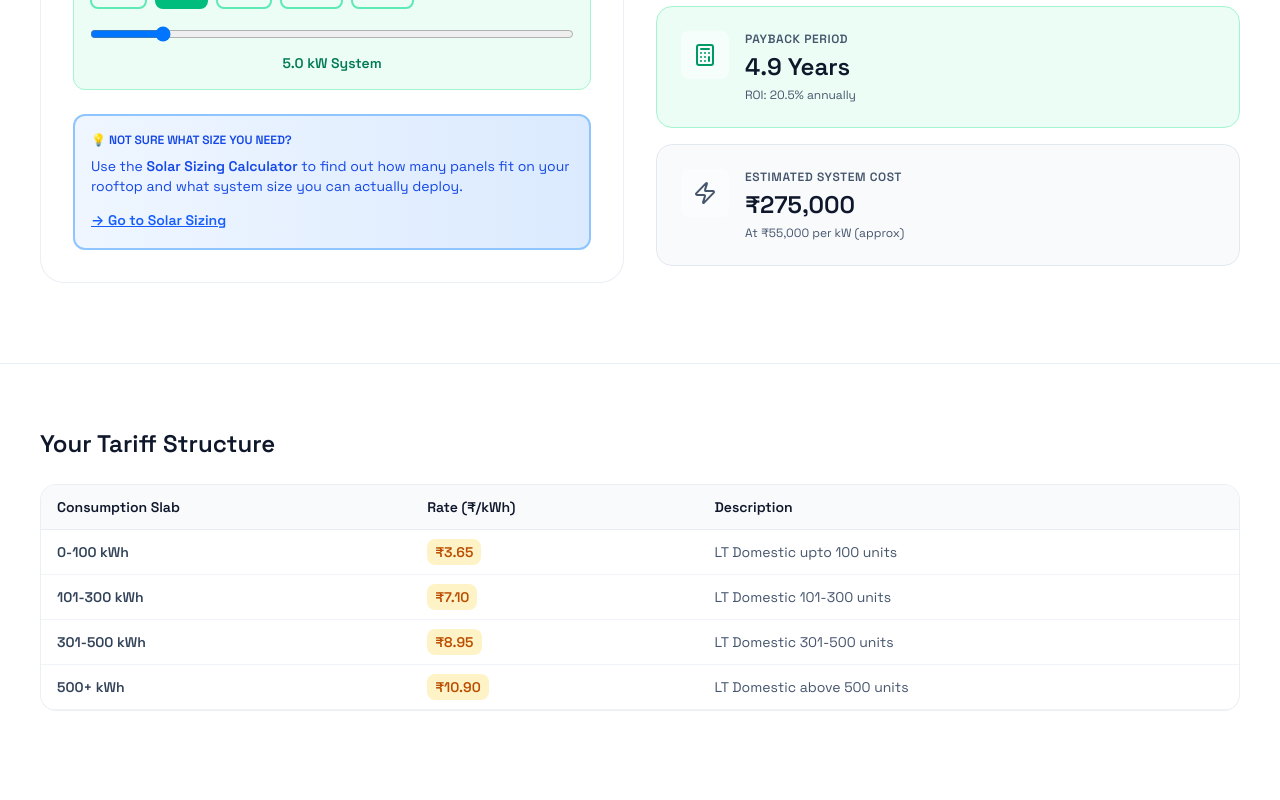
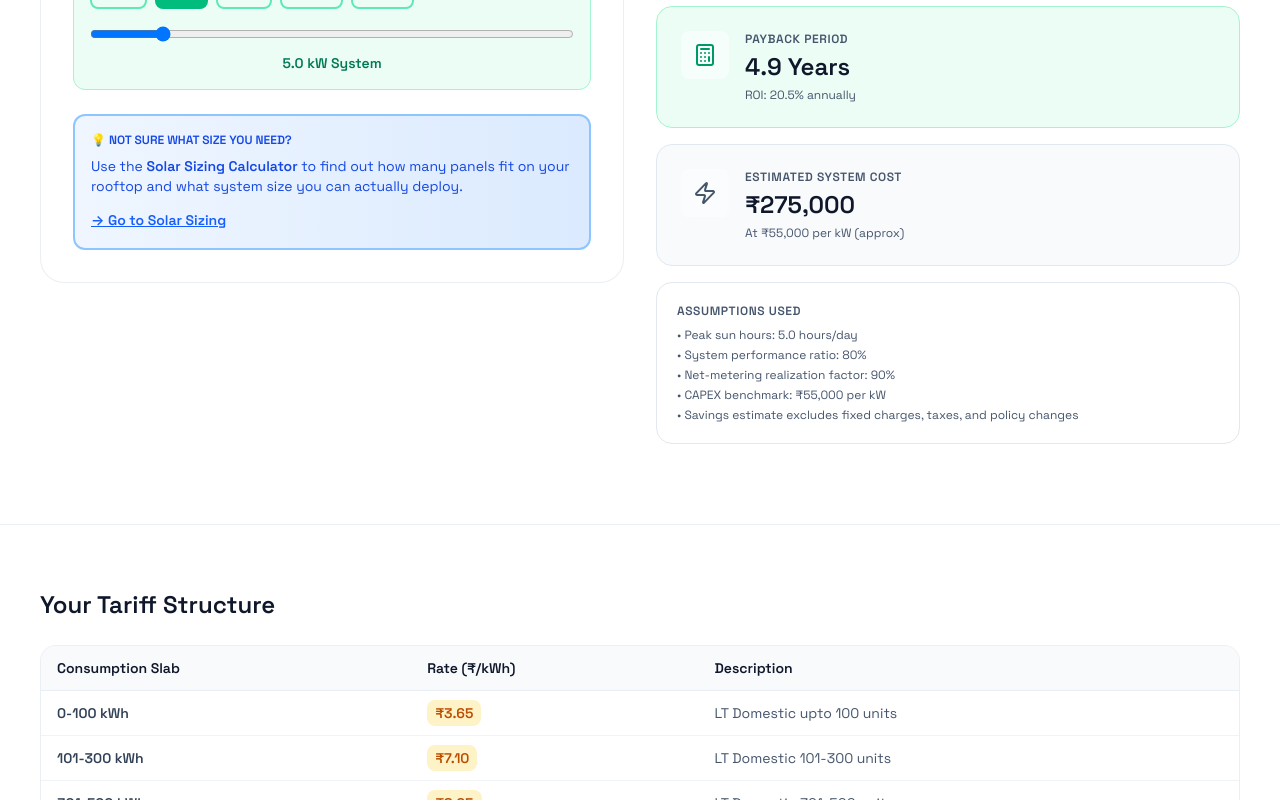
Before and after one commit to sooryx-eng/Sooryx_Live, a Next.js app: page /calculator in a window 1280 px wide. Shown: the part 959-1759 px from the top of the page. Built offline with nearby package versions, Linux system fonts and the light colour scheme.

Commit message:
Add assumptions panel to calculator for transparency

```diff
--- a/app/calculator/page.tsx
+++ b/app/calculator/page.tsx
@@ -558,6 +558,25 @@ export default function SolarCalculator() {
               bgColor="bg-slate-50"
               borderColor="border-slate-200"
             />
+
+            {/* Assumptions */}
+            <motion.div
+              initial={{ opacity: 0, y: 10 }}
+              animate={{ opacity: 1, y: 0 }}
+              transition={{ delay: 0.35 }}
+              className="rounded-2xl border border-slate-200 bg-white/70 p-5"
+            >
+              <p className="mb-2 text-xs font-semibold uppercase tracking-wider text-slate-600">
+                Assumptions used
+              </p>
+              <ul className="space-y-1 text-xs text-slate-600">
+                <li>• Peak sun hours: {peakSunHours.toFixed(1)} hours/day</li>
+                <li>• System performance ratio: {(systemEfficiency * 100).toFixed(0)}%</li>
+                <li>• Net-metering realization factor: 90%</li>
+                <li>• CAPEX benchmark: ₹55,000 per kW</li>
+                <li>• Savings estimate excludes fixed charges, taxes, and policy changes</li>
+              </ul>
+            </motion.div>
           </motion.div>
         </div>
       </motion.section>
```
